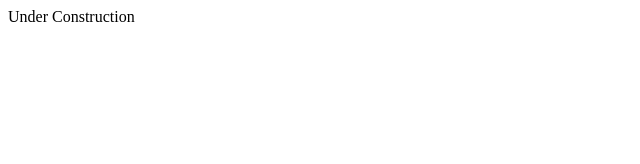
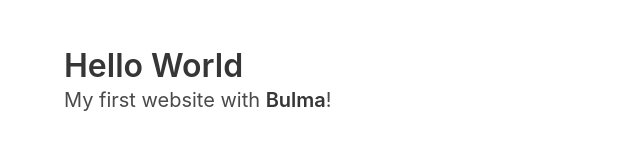
Before and after one commit to mchll-ln/test.github.io, a plain HTML site: page index.html in a window 1280 px wide. Shown: the whole page, without its empty margins (0-640 px from the left). Drawn offline with nearby package versions, Linux system fonts and the light colour scheme.

Commit message:
html start

```diff
--- a/index.html
+++ b/index.html
@@ -1 +1,21 @@
-Under Construction
+<!DOCTYPE html>
+<html>
+  <head>
+    <meta charset="utf-8">
+    <meta name="viewport" content="width=device-width, initial-scale=1">
+    <title>Hello Bulma!</title>
+    <link rel="stylesheet" href="https://cdn.jsdelivr.net/npm/bulma@0.9.4/css/bulma.min.css">
+  </head>
+  <body>
+  <section class="section">
+    <div class="container">
+      <h1 class="title">
+        Hello World
+      </h1>
+      <p class="subtitle">
+        My first website with <strong>Bulma</strong>!
+      </p>
+    </div>
+  </section>
+  </body>
+</html>
```
